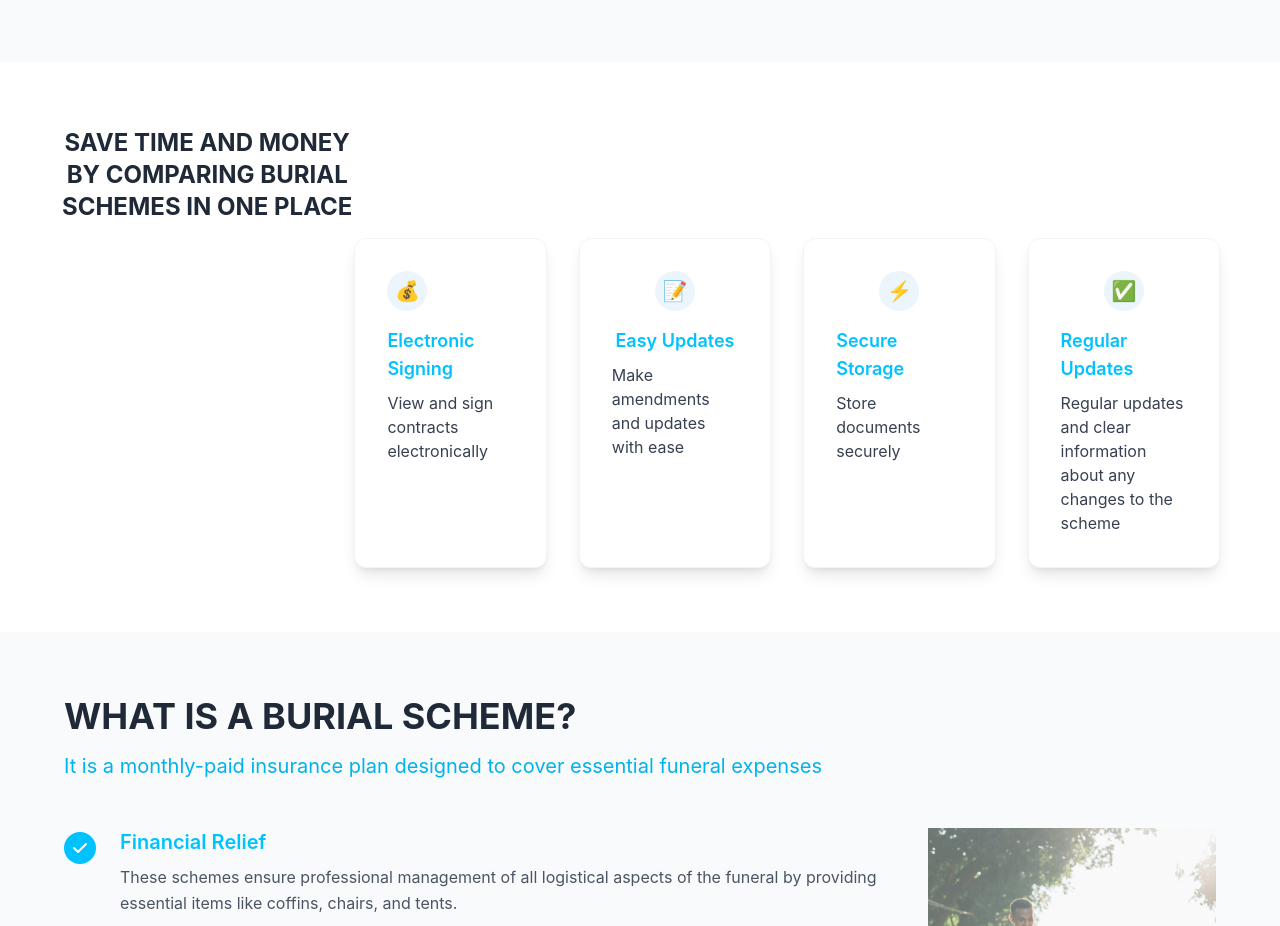
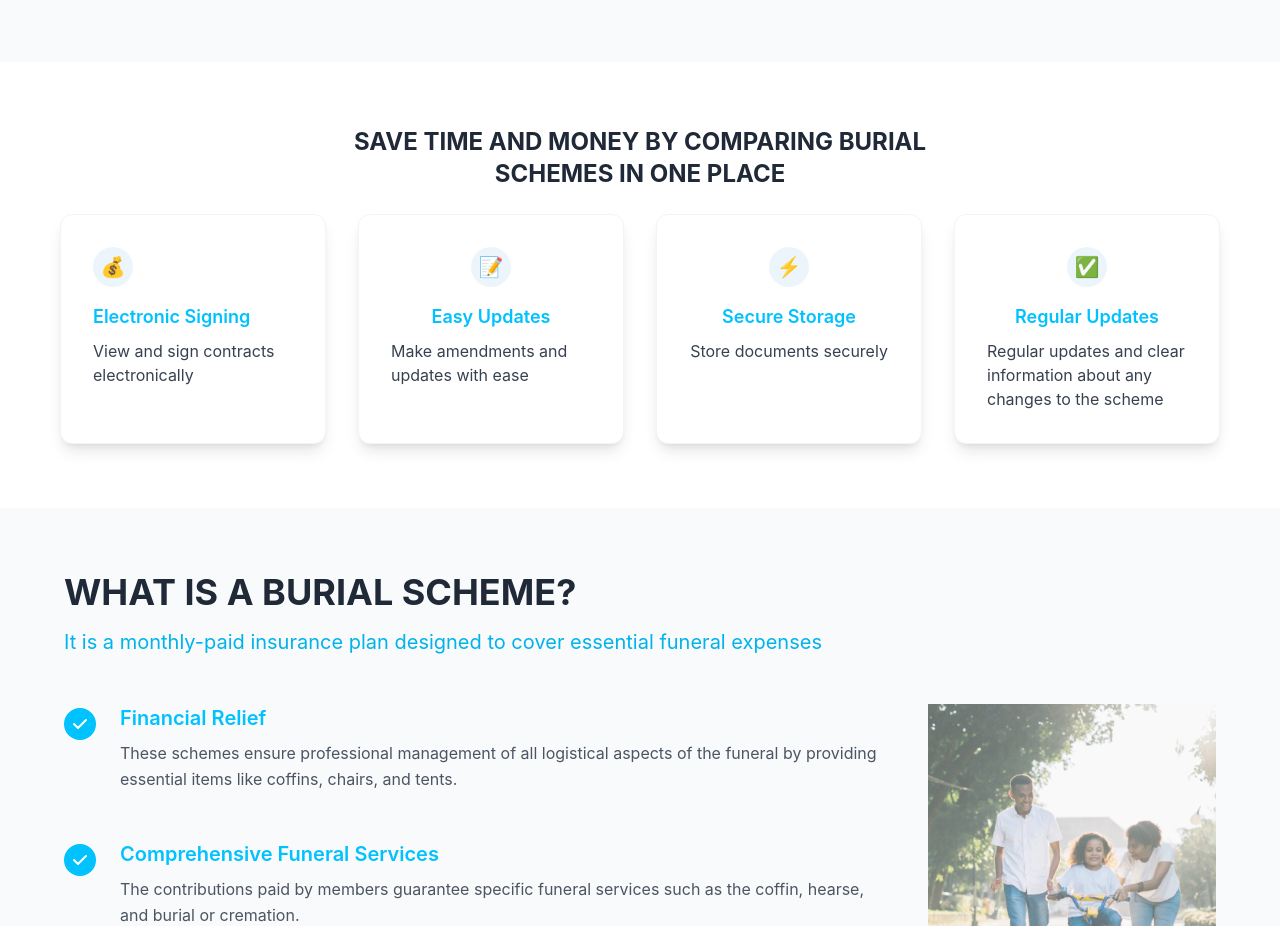
Before and after one commit to banelee59/Cover-mern, a React (Create React App) app: page / in a window 1280 px wide. Shown: the part 1320-2246 px from the top of the page. Built offline with nearby package versions, Linux system fonts and the light colour scheme.

Commit message:
Refactor Home page Features section layout and spacing

```diff
--- a/src/pages/Home.js
+++ b/src/pages/Home.js
@@ -188,9 +188,9 @@ const Home = () => {
 
         {/* Features Section */}
         <section className="py-16">
-          <div className="container mx-auto px-4 ">
+          <div className="container md:flex md:flex-col mx-auto px-4 ">
             {/* Title above boxes */}
-            <div className="max-w-2xl mx-auto text-left mb-80">
+            <div className="max-w-2xl mx-auto mx-auto text-left">
               <h2 className="text-3xl md:text-2xl font-bold text-gray-800">
                 SAVE TIME AND MONEY BY COMPARING
                 BURIAL SCHEMES IN ONE PLACE
@@ -198,7 +198,7 @@ const Home = () => {
             </div>
 
             {/* Grid of boxes */}
-            <div className="grid grid-cols-1 md:grid-cols-12 lg:grid-cols-4 gap-8 mt-28">
+            <div className="grid grid-cols-1 md:grid-cols-12 lg:grid-cols-4 gap-8">
               <div className="bg-white p-8 rounded-xl shadow-lg hover:shadow-xl transition-shadow duration-300 border border-gray-100">
                 <div className="flex flex-col items-left text-left">
                   <div className="benefit-icon text-2xl mb-4">💰</div>
```
